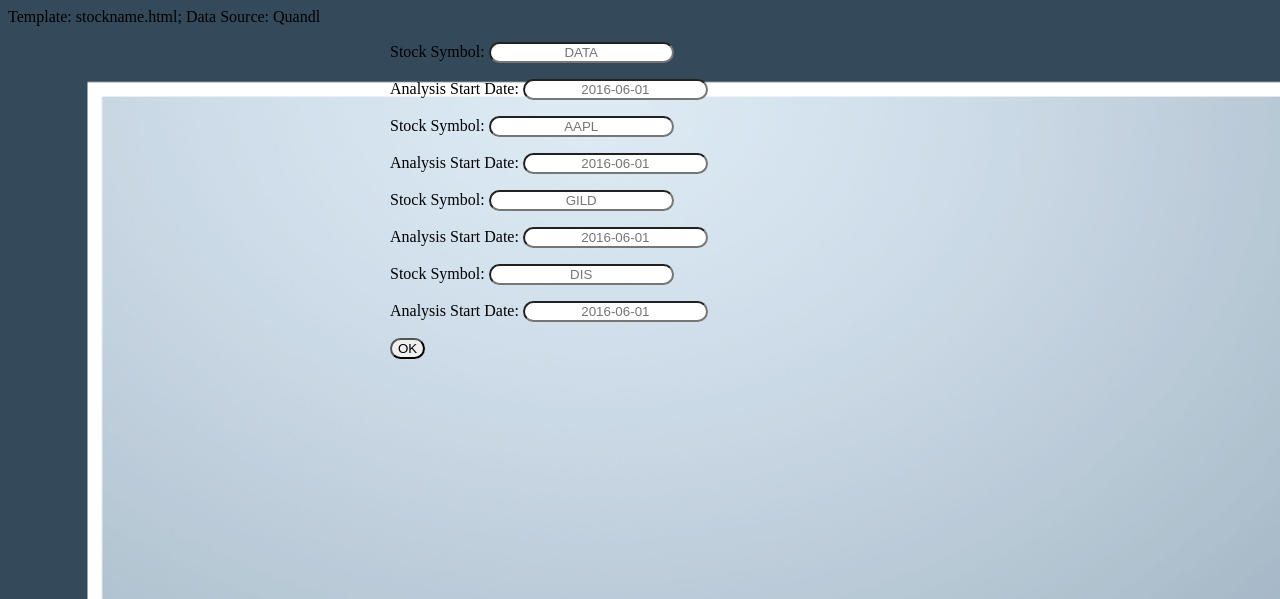
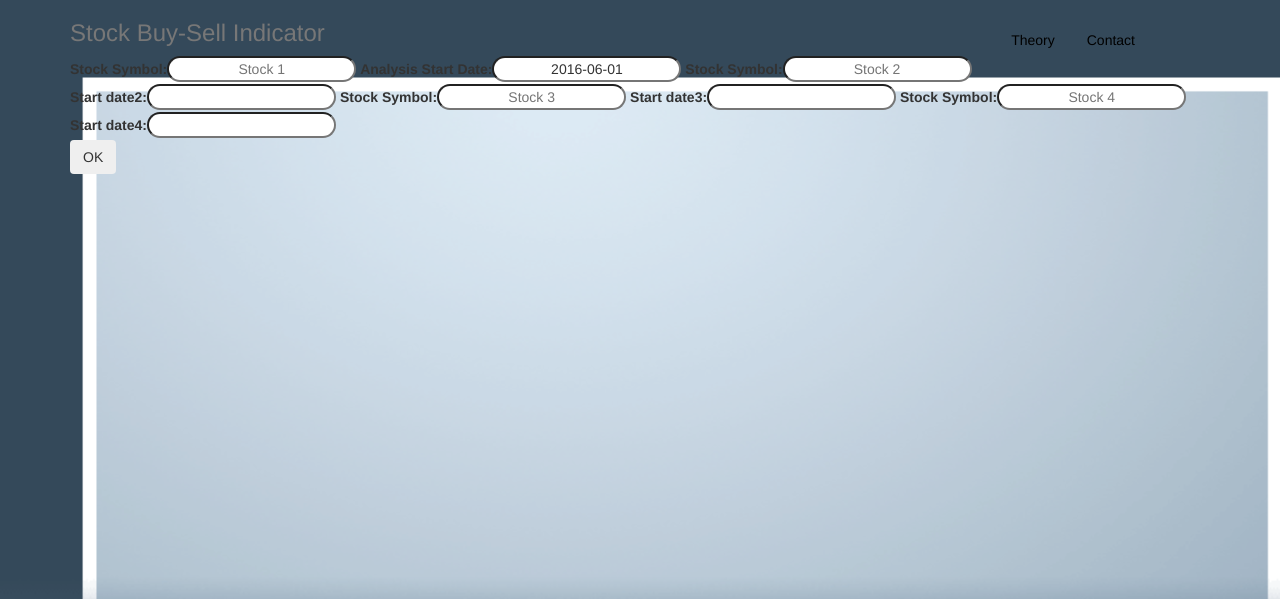
Before and after one commit to aassdd654/Stock_Buy_Sale_Indicator, a Django app: page /stock/stockname/ in a window 1280 px wide. Shown: the top 599 px of the page. Run offline with Django 3.2, Linux system fonts and the light colour scheme; some libraries are stand-ins or nearby versions.

Commit message:
Add function for Start Date, Template
Add drop down Calendar for Start Date;
Replace CSS file for stockname page.
Add Theory/Contact on stockname page.

```diff
--- a/djangotutor/mysite/mysite/settings.py
+++ b/djangotutor/mysite/mysite/settings.py
@@ -31,6 +31,9 @@ ALLOWED_HOSTS = []
 # Application definition
 
 INSTALLED_APPS = [
+    'bootstrap3_datepicker',
+    'bootstrap3',
+    'datetimewidget',
     'django_extensions',
     'stock.apps.StockConfig',
     'polls.apps.PollsConfig',
@@ -43,6 +46,7 @@ INSTALLED_APPS = [
 ]
 
 MIDDLEWARE_CLASSES = [
+    'django.middleware.locale.LocaleMiddleware',
     'django.middleware.security.SecurityMiddleware',
     'django.contrib.sessions.middleware.SessionMiddleware',
     'django.middleware.common.CommonMiddleware',
--- a/djangotutor/mysite/stock/forms.py
+++ b/djangotutor/mysite/stock/forms.py
@@ -1,19 +1,51 @@
 from django import forms
+from .models import Stock
 import datetime
+from datetimewidget.widgets import DateTimeWidget, DateWidget, TimeWidget
+#See more at: http://django-datetime-widget.asaglimbeni.me/model_form_v2/#sthash.FuAOMeU1.dpuf
+# https://github.com/asaglimbeni/django-datetime-widget
+
+#from bootstrap3_datepicker.fields import DatePickerField
+from bootstrap3_datepicker.widgets import DatePickerInput
 
 class NameForm(forms.Form):
-    your_name = forms.CharField(label='Stock Symbol:', max_length=100, widget=forms.TextInput(attrs={'placeholder': 'DATA'}))
-    start_date = forms.DateTimeField(label='Analysis Start Date:', widget=forms.TextInput(attrs={'placeholder': '2016-06-01'}))
-    your_name2 = forms.CharField(label='Stock Symbol:', max_length=100, widget=forms.TextInput(attrs={'placeholder': 'AAPL'}))
-    start_date2 = forms.DateTimeField(label='Analysis Start Date:', widget=forms.TextInput(attrs={'placeholder': '2016-06-01'}))
-    your_name3 = forms.CharField(label='Stock Symbol:', max_length=100, widget=forms.TextInput(attrs={'placeholder': 'GILD'}))
-    start_date3 = forms.DateTimeField(label='Analysis Start Date:', widget=forms.TextInput(attrs={'placeholder': '2016-06-01'}))
-    your_name4 = forms.CharField(label='Stock Symbol:', max_length=100, widget=forms.TextInput(attrs={'placeholder': 'DIS'}))
-    start_date4 = forms.DateTimeField(label='Analysis Start Date:', widget=forms.TextInput(attrs={'placeholder': '2016-06-01'}))
+    your_name1 = forms.CharField(label='Stock Symbol:', max_length=100, widget=forms.TextInput(attrs={'placeholder': 'Stock 1'}))
+    start_date1 = forms.DateField(label='Analysis Start Date:',
+                                 widget=DateWidget(usel10n=True, bootstrap_version=2),
+                                initial="2016-06-01")
+
+
+
+    your_name2 = forms.CharField(label='Stock Symbol:', max_length=100, widget=forms.TextInput(attrs={'placeholder': 'Stock 2'}))
+    start_date2 = forms.DateField(widget=DateWidget(usel10n=True, bootstrap_version=2))
+    your_name3 = forms.CharField(label='Stock Symbol:', max_length=100, widget=forms.TextInput(attrs={'placeholder': 'Stock 3'}))
+    start_date3 = forms.DateField(widget=DateWidget(usel10n=True, bootstrap_version=2))
+    your_name4 = forms.CharField(label='Stock Symbol:', max_length=100, widget=forms.TextInput(attrs={'placeholder': 'Stock 4'}))
+    start_date4 = forms.DateField(widget=DateWidget(usel10n=True, bootstrap_version=2))
+
+    #worked:
+    #start_date = forms.DateField(label='Analysis Start Date:',
+    #                             input_formats=["%Y-%m-%d"],
+    #                            widget=DatePickerInput(format="%Y-%m-%d",
+    #                                                     attrs={'placeholder': '2016-06-01'},
+    #                                                     options={"minViewMode": "months"}))
+
 #class NameForm(forms.Form):
-#   your_name = forms.CharField(label='Your name', max_length=100)
-# tank = forms.IntegerField(widget=forms.HiddenInput(), initial=123)
-#http://localhost:8888/edit/djangotutor/mysite/stock/forms.py#
+    #your_name = forms.CharField(label='Stock Symbol:', max_length=100, widget=forms.TextInput(attrs={'placeholder': 'DATA'}))
+    #worked:
+    #start_date = forms.DateTimeField(label='Analysis Start Date:', widget=forms.TextInput(attrs={'placeholder': '2016-06-01'}))
+    #test:
+    #start_date = forms.DateTimeField(widget=SplitSelectDateTimeWidget(hour_step=2, minute_step=15, second_step=30, twelve_hr=True, years=[2008,2009,2010], attrs={'placeholder': '2016-06-01'}))
+
+    #worked.
+    #your_name2 = forms.CharField(label='Stock Symbol:', max_length=100, widget=forms.TextInput(attrs={'placeholder': 'AAPL'}))
+    #start_date2 = forms.DateTimeField(label='Analysis Start Date:', widget=forms.TextInput(attrs={'placeholder': '2016-06-01'}))
+    #your_name3 = forms.CharField(label='Stock Symbol:', max_length=100, widget=forms.TextInput(attrs={'placeholder': 'GILD'}))
+    #start_date3 = forms.DateTimeField(label='Analysis Start Date:', widget=forms.TextInput(attrs={'placeholder': '2016-06-01'}))
+    #your_name4 = forms.CharField(label='Stock Symbol:', max_length=100, widget=forms.TextInput(attrs={'placeholder': 'DIS'}))
+    #start_date4 = forms.DateTimeField(label='Analysis Start Date:', widget=forms.TextInput(attrs={'placeholder': '2016-06-01'}))
+
+
 
 #class NameForm(forms.Form):
 #   your_name = forms.CharField(label='Stock Symbol:', max_length=100, widget=forms.TextInput(attrs={'placeholder': 'DATA'}))
--- a/djangotutor/mysite/stock/models.py
+++ b/djangotutor/mysite/stock/models.py
@@ -24,5 +24,8 @@ class Choice(models.Model):
 '''
 
 class Stock(models.Model):
+    #worked:
+    start_date = models.DateField()
+    #worked:
     def __str__(self):
         return self.stock_text
--- a/djangotutor/mysite/stock/templates/stock/stockname.html
+++ b/djangotutor/mysite/stock/templates/stock/stockname.html
@@ -1,45 +1,70 @@
 {% load staticfiles %}
-<link rel="stylesheet" type="text/css" href="{% static 'stock/style.css' %}" />
+{% load bootstrap3 %}
 
-<p>Template: stockname.html; Data Source: Quandl</p>
+<!DOCTYPE html>
+<html>
+<head>
+    <link rel="stylesheet" type="text/css" href="{% static 'stock/style.css' %}" />
+    <script src="https://ajax.googleapis.com/ajax/libs/jquery/1.11.1/jquery.min.js"></script>
+    <script type="text/javascript">var switchTo5x=true;</script>
+    <script type="text/javascript" src="http://w.sharethis.com/button/buttons.js"></script>
+    <script type="text/javascript">stLight.options({publisher: "48952996-13d3-49f3-9854-e6438041a4b3", doNotHash: false, doNotCopy: false, hashAddressBar: false});</script>
+    <meta property="og:description" content="" />
+    {% if bootstrap == 3 %}
+    <!-- Latest compiled and minified CSS -->
+    <link rel="stylesheet" href="//maxcdn.bootstrapcdn.com/bootstrap/3.2.0/css/bootstrap.min.css">
+
+    <!-- Optional theme -->
+    <link rel="stylesheet" href="//maxcdn.bootstrapcdn.com/bootstrap/3.2.0/css/bootstrap-theme.min.css">
+
+    <!-- Latest compiled and minified JavaScript -->
+    <script src="//maxcdn.bootstrapcdn.com/bootstrap/3.2.0/js/bootstrap.min.js"></script>
+    <title>Boostrap 3 django-datetime-widget demo</title>
+    {% else %}
+    <!-- Latest compiled and minified CSS -->
+    <link rel="stylesheet" href="//maxcdn.bootstrapcdn.com/bootstrap/2.3.2/css/bootstrap.min.css">
+    <!-- Latest compiled and minified JavaScript -->
+    <script src="//maxcdn.bootstrapcdn.com/bootstrap/2.3.2/js/bootstrap.min.js"></script>
+    <title>Stock Indicator</title>
+    {% endif %}
+
+    {% if form %}
+    {{ form.media }}
+    {% endif %}
+
+</head>
+<body>
+
+<div class="container">
+    <div class="header">
+        <ul style="padding-right:60px" class="nav nav-pills pull-right">
+          <li><a href="/stock/stockindicator/">Theory</a></li>
+          <li {% if bootstrap == 3 %} class="active"{% endif %}><a href="/model_form_v3/">Contact</a></li>
+        </ul>
+        <h3 class="text-muted">Stock Buy-Sell Indicator</h3>
+    </div>
+    <div id="form-demo" class="row-field">
+        {% if form %}
+        <form id="Stock Information" action="/stock/stockname/" method="POST" class="form-group">
+        {% csrf_token %}
+        {{ form.as_table }}
+        <br/>
+        <input id="submit" type="submit" value="OK" class="btn">
+        </form>
+        {% endif %}
+        {% if datetime %}
+        {{ datetime.date_time }}
+        {% endif %}
+    </div>
 
 
-<div class="lighter">
-
-<form action='/stock/stockname/' method='post'>{% csrf_token %}
-{{form.as_p}}
-<input type='submit' value='OK' />
-</form>
-
 </div>
-
-<!--
-<div class="image">
-  <figure class="bg"></figure>
-</div>
--->
+</body>
+</html>
 
 
 
 <!--
-
-https://paulund.co.uk/how-to-create-pretty-search-forms
-
-your_name = forms.CharField(label='Stock Symbol:', max_length=100, initial= "DATA")
-    start_date = forms.DateTimeField(label='Analysis Start Date:', initial="2016-06-01")
-
-
-<p><label for="id_subject">Subject:</label>
-    <input id="id_subject" type="text" name="subject" maxlength="100" /></p>
-
-
-<form action="/stock/stockname/" method="post">
-    {% csrf_token %}
-    <label for="your_name">Stock Symbol: </label>
-    <input id="your_name" type="text" name="your_name">
-    <label for="start_date">Start Date: </label>
-    <input id="start_date" type="text" name="start_Date">
-    <input type="submit" value="OK">
-</form>
-
+Reference From:
+https://github.com/asaglimbeni/django-datetime-widget/blob/master/dateTimeExample/formexample/templates/example/example.html
 -->
--- a/djangotutor/mysite/stock/views.py
+++ b/djangotutor/mysite/stock/views.py
@@ -65,8 +65,8 @@ def Stockname(request):
         # check whether it's valid:
         if form.is_valid():
             # process the data in form.cleaned_data as required
-            stockname = "WIKI/" + str(form.cleaned_data['your_name'])
-            startdate = str(form.cleaned_data['start_date'])
+            stockname1 = "WIKI/" + str(form.cleaned_data['your_name1'])
+            startdate1 = str(form.cleaned_data['start_date1'])
             stockname2 = "WIKI/" + str(form.cleaned_data['your_name2'])
             startdate2 = str(form.cleaned_data['start_date2'])
             stockname3 = "WIKI/" + str(form.cleaned_data['your_name3'])
@@ -77,7 +77,7 @@ def Stockname(request):
 
             #stockinfo = quandl.get_table("ZACKS/FC", ticker=str(stockname))
 
-            stockindicator1 = buy_sell_indicator(stock_daily(stockname, startdate), stockname)
+            stockindicator1 = buy_sell_indicator(stock_daily(stockname1, startdate1), stockname1)
             #print(stockindicator1)
             stockindicator2 = buy_sell_indicator(stock_daily(stockname2, startdate2), stockname2)
             stockindicator3 = buy_sell_indicator(stock_daily(stockname3, startdate3), stockname3)
@@ -85,36 +85,28 @@ def Stockname(request):
             stockindicator4 = buy_sell_indicator(stock_daily(stockname4, startdate4), stockname4)
 
 
-            #worked: new_im = Image.open("stock/static/stock/images/background.gif")
+            #worked:
+            #new_im = Image.open("stock/static/stock/images/background.gif")
+            #worked:
             new_im = Image.new('RGB', (1800, 1400), 'white')
             new_im.paste(stockindicator1, (0,0))
             new_im.paste(stockindicator2, (0,700))
             new_im.paste(stockindicator3, (900,0))
             new_im.paste(stockindicator4, (900,700))
+
+            #test: response = io.BytesIO()
+            #worked:
             response=HttpResponse(content_type='image/png')
+            #test:
             new_im.save(response, format='png')
+            #test: response.seek(0)
+            #test: im = Image.open(reponse)
 
+            #test: return render(im, 'stock/stockname.html', content_type='image/png')
 
             #worked:
-            #response=HttpResponse(content_type='image/png')
-            #worked:
-            #fig.savefig(response, format='png')
+            return response
 
-
-
-            #stockindicator3 =
-
-            #print(stockindicator)
-
-            #Worked: HttpResponseRedirect('stock/stockindicator/')
-            #Worked return variables within the same page.
-            #return HttpResponse(stockname, content_type="text/plain")
-            #worked:
-            #return stockindicator1
-            #return render(stockindicator1, 'stock/stockname.html', content_type='image/png')
-            #return render_to_response('stock/stockname.html')
-            #return HttpResponse(stockindicator1, content_type="image/png")
-            return response
 
     # if a GET (or any other method) we'll create a blank form
     else:
```
Also changed, not shown: djangotutor/mysite/data.png (deleted), 2 other files.
